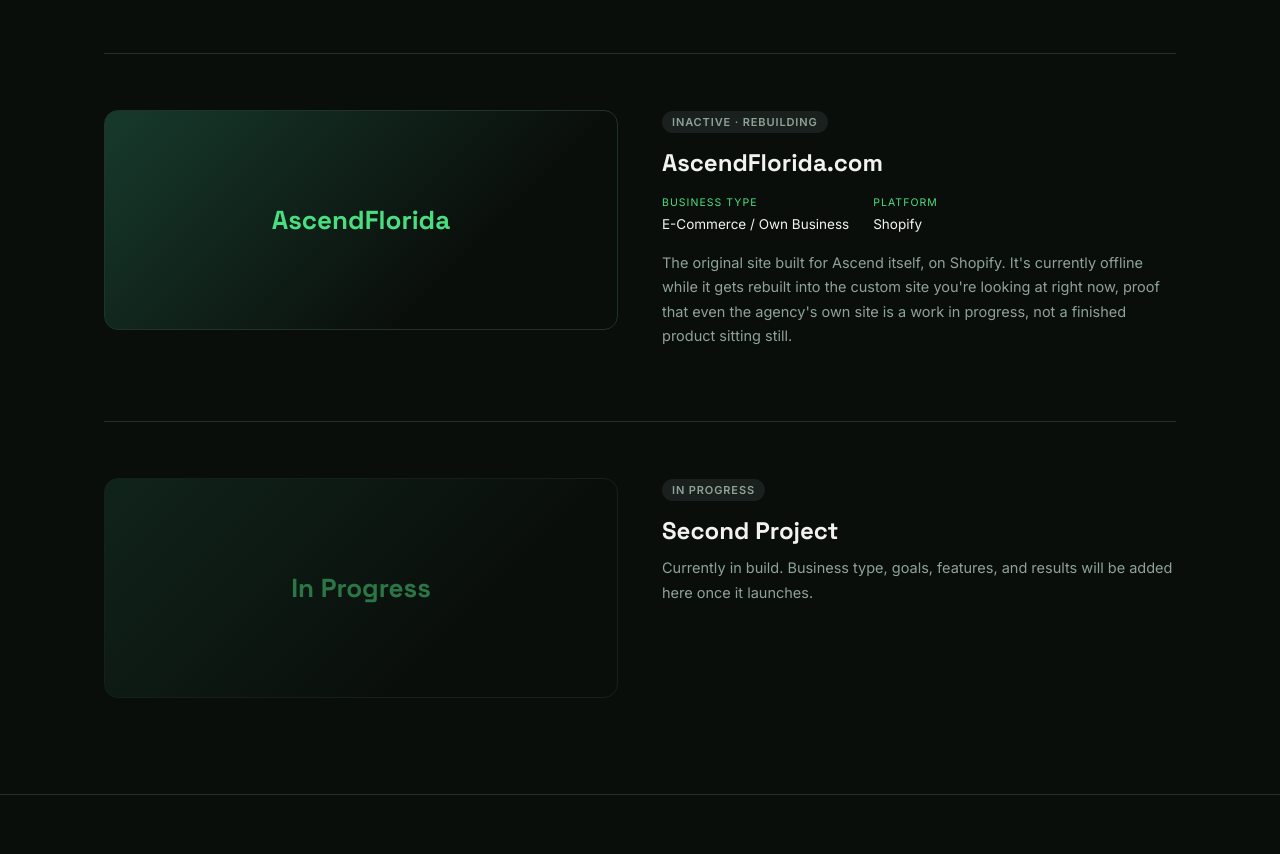
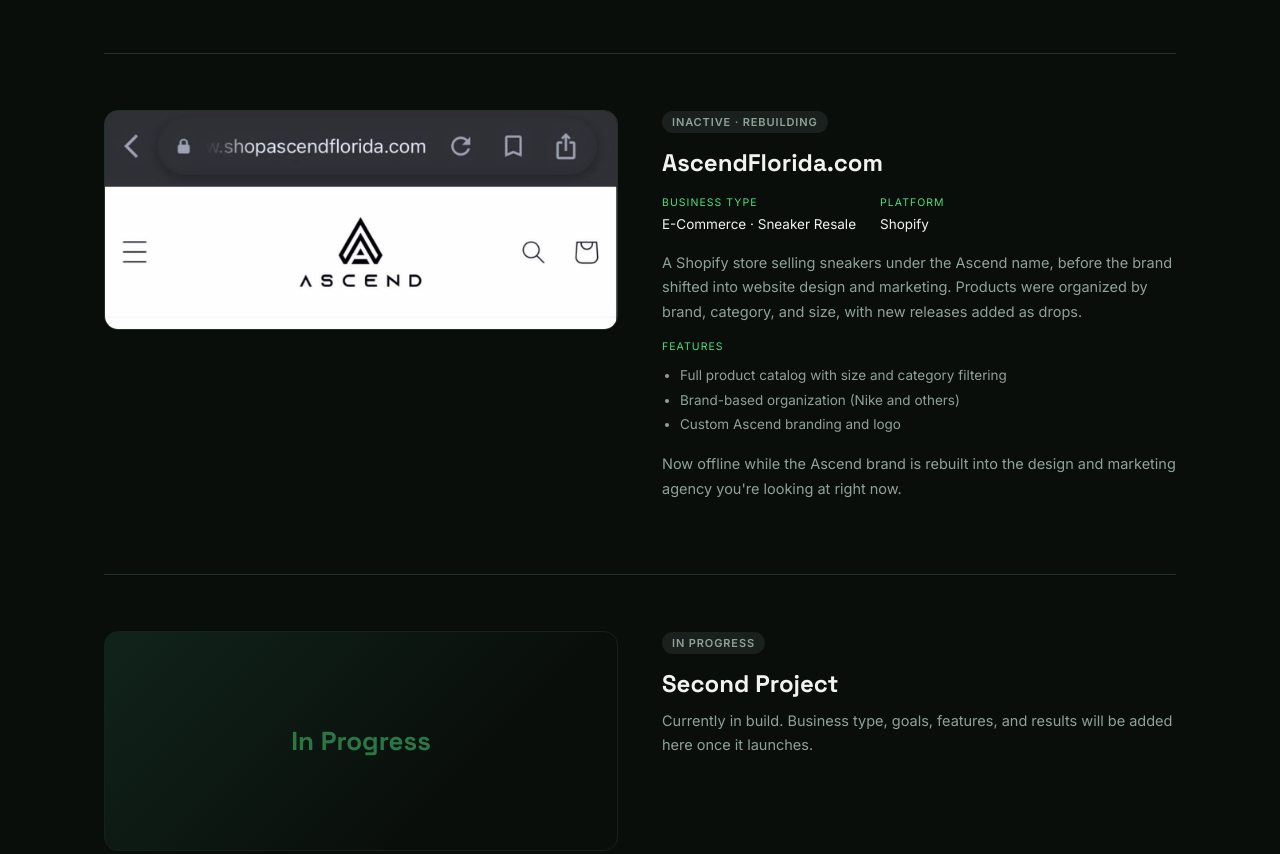
Before and after one commit to ascendmg/ascend-site, a plain HTML site: page portfolio.html in a window 1280 px wide. Shown: the part 1538-2392 px from the top of the page. Drawn offline with Linux system fonts and the light colour scheme.

Commit message:
Add files via upload

```diff
--- a/portfolio.html
+++ b/portfolio.html
@@ -27,6 +27,13 @@
     font-weight:700;
     font-size:26px;
     color:var(--green);
+    overflow:hidden;
+  }
+  .case .thumb img{
+    width:100%; height:100%;
+    object-fit:cover;
+    object-position:top center;
+    display:block;
   }
   .case .status{
     font-size:11px; letter-spacing:.08em; text-transform:uppercase; font-weight:600;
@@ -131,15 +138,22 @@
     </div>
 
     <div class="case">
-      <div class="thumb">AscendFlorida</div>
+      <div class="thumb"><img src="assets/ascendflorida-screenshot.jpg" alt="AscendFlorida.com sneaker store screenshot"></div>
       <div>
         <div class="status inactive">Inactive · Rebuilding</div>
         <h2>AscendFlorida.com</h2>
         <div class="meta-row">
-          <div class="meta-item"><span class="k">Business Type</span><span class="v">E-Commerce / Own Business</span></div>
+          <div class="meta-item"><span class="k">Business Type</span><span class="v">E-Commerce · Sneaker Resale</span></div>
           <div class="meta-item"><span class="k">Platform</span><span class="v">Shopify</span></div>
         </div>
-        <p class="desc">The original site built for Ascend itself, on Shopify. It's currently offline while it gets rebuilt into the custom site you're looking at right now, proof that even the agency's own site is a work in progress, not a finished product sitting still.</p>
+        <p class="desc">A Shopify store selling sneakers under the Ascend name, before the brand shifted into website design and marketing. Products were organized by brand, category, and size, with new releases added as drops.</p>
+        <div class="meta-item" style="margin-bottom:10px;"><span class="k">Features</span></div>
+        <ul>
+          <li>Full product catalog with size and category filtering</li>
+          <li>Brand-based organization (Nike and others)</li>
+          <li>Custom Ascend branding and logo</li>
+        </ul>
+        <p class="desc" style="margin-top:16px;">Now offline while the Ascend brand is rebuilt into the design and marketing agency you're looking at right now.</p>
       </div>
     </div>
 
--- a/shared.css
+++ b/shared.css
@@ -255,6 +255,13 @@
     color:var(--green);
     margin-bottom:22px;
     letter-spacing:-.01em;
+    overflow:hidden;
+  }
+  .p-card .thumb img{
+    width:100%; height:100%;
+    object-fit:cover;
+    object-position:top center;
+    display:block;
   }
   .p-card .type-tag{
     font-size:11px;
```
Also changed, not shown: index.html (+3 -3 lines), assets/ascendflorida-screenshot.jpg (added).
